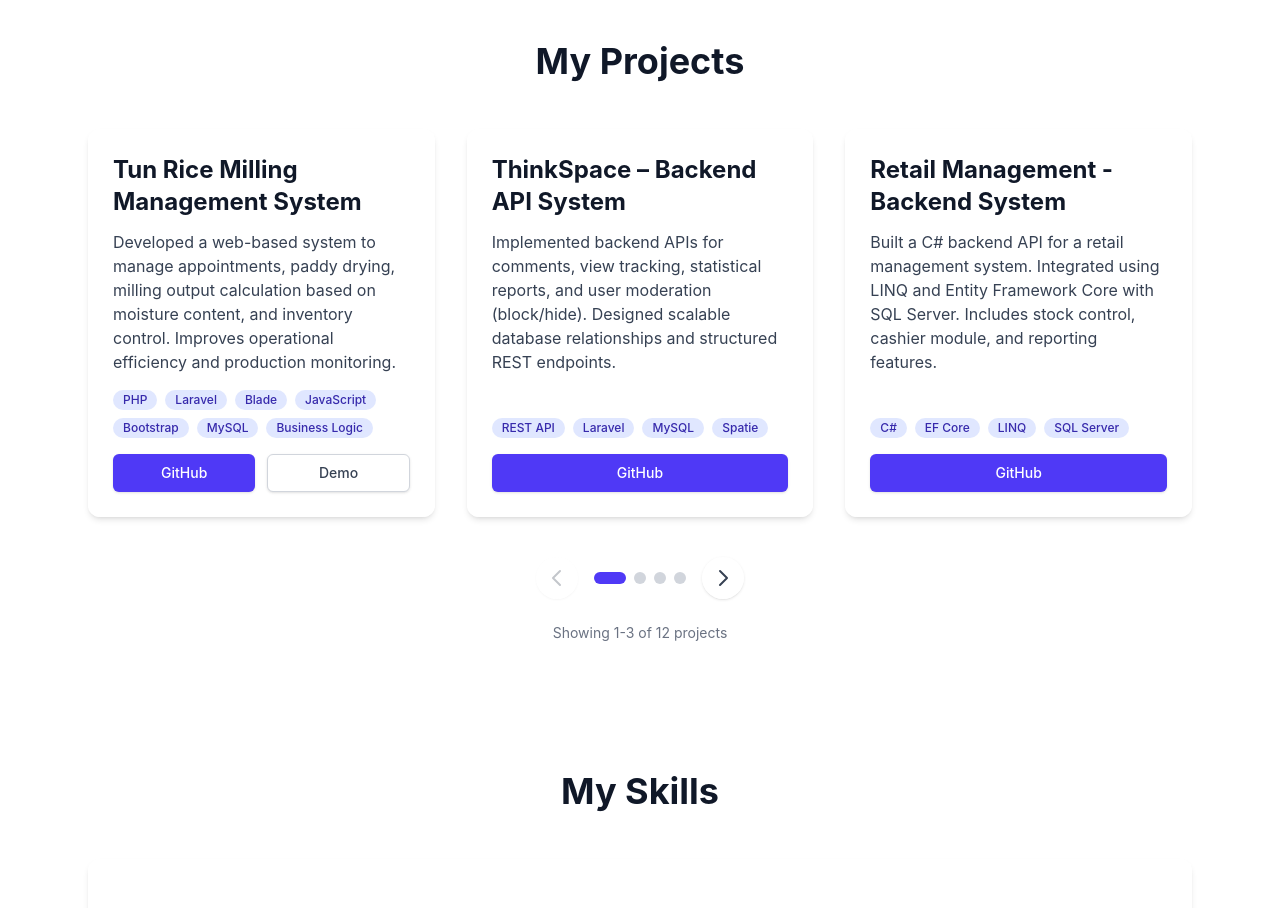
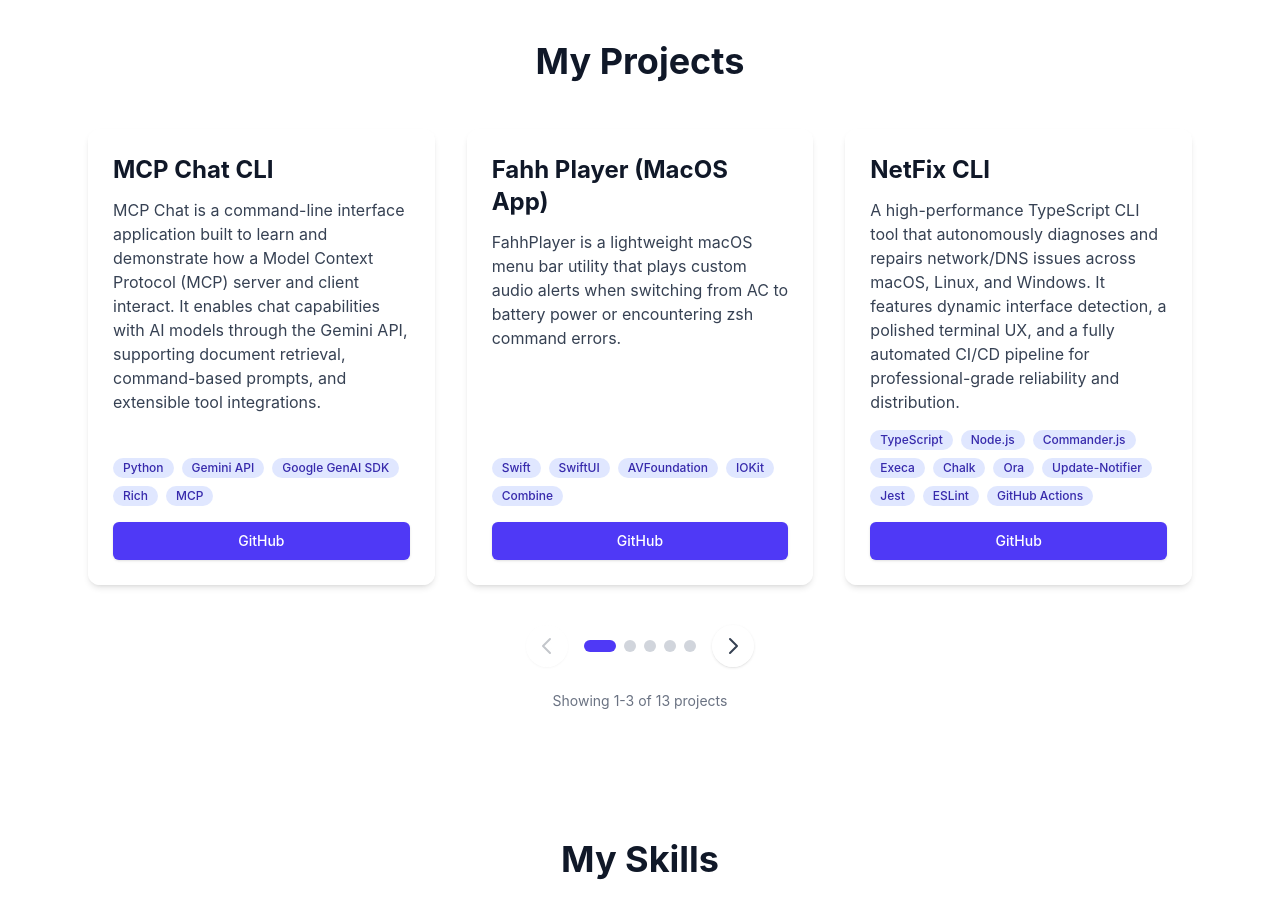
Before and after one commit to PyaePhyo-Win/ppwin-portfolio, a Vue app: page / in a window 1280 px wide. Shown: the part 1860-2768 px from the top of the page. Built offline with nearby package versions, Linux system fonts and the light colour scheme.

Commit message:
add new project

```diff
--- a/src/components/ProjectsSection.vue
+++ b/src/components/ProjectsSection.vue
@@ -76,8 +76,10 @@
 const startIndex = computed(() => (currentPage.value - 1) * itemsPerPage);
 const endIndex = computed(() => startIndex.value + itemsPerPage);
 
+const displayedProjects = computed(() => [...PROJECTS].reverse());
+
 const paginatedProjects = computed(() => {
-  return PROJECTS.slice(startIndex.value, endIndex.value);
+  return displayedProjects.value.slice(startIndex.value, endIndex.value);
 });
 
 const nextPage = () => {
--- a/src/constants/data.ts
+++ b/src/constants/data.ts
@@ -2,7 +2,7 @@
 
 export const STATS: Stat[] = [
   { label: 'Years of Experience', value: '1.5', iconKey: 'experience' },
-  { label: 'Projects Completed', value: '13', iconKey: 'projects' },
+  { label: 'Projects Completed', value: '15', iconKey: 'projects' },
 ];
 
 export const NAV_LINKS: NavLink[] = [
@@ -142,6 +142,12 @@
     techStack: ['Swift', 'SwiftUI', 'AVFoundation', 'IOKit', 'Combine'],
     githubLink: 'https://github.com/PyaePhyo-Win/fahhhhh-player',
   }
+  ,{
+    title: 'MCP Chat CLI',
+    description: 'MCP Chat is a command-line interface application built to learn and demonstrate how a Model Context Protocol (MCP) server and client interact. It enables chat capabilities with AI models through the Gemini API, supporting document retrieval, command-based prompts, and extensible tool integrations.',
+    techStack: ['Python', 'Gemini API', 'Google GenAI SDK', 'Rich', 'MCP'],
+    githubLink: 'https://github.com/PyaePhyo-Win/mcp-chat-cli',
+  }
 ];
 
 export const SKILLS: Skills = {
```
